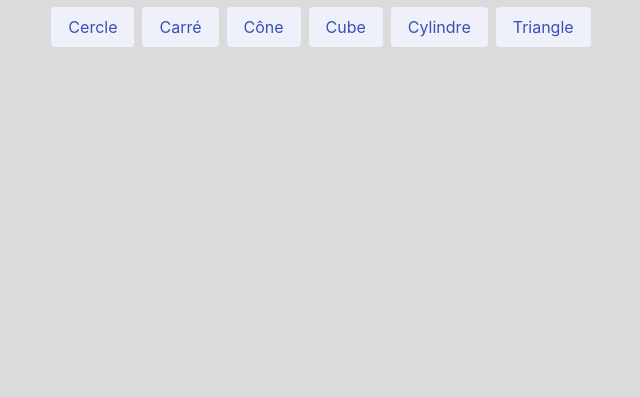
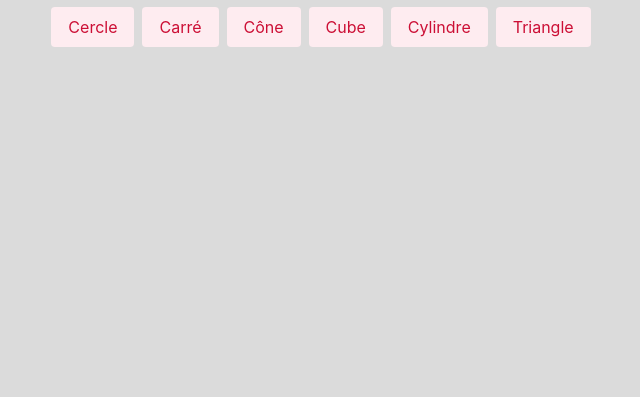
Before and after one commit to KevoWaZ/Calculateur-main, a plain HTML site: page index.html in a window 1280 px wide. Shown: the part 403-800 px from the top of the page, without its empty margins (323-963 px from the left). Drawn offline with Linux system fonts and the light colour scheme.

Commit message:
Update index.html

```diff
--- a/index.html
+++ b/index.html
@@ -24,12 +24,12 @@
     <h1 class="title"> Mes calculateurs</h1>
 
     <div class="buttons is-justify-content-center">
-        <a href="https://kevowaz.github.io/Calculateur-Cercle/" class="button is-link is-light">Cercle</a>
-        <a href="https://kevowaz.github.io/Carre/" class="button is-link is-light">Carré</a>
-        <a href="https://kevowaz.github.io/Cones/" class="button is-link is-light">Cône</a>
-        <a href="https://kevowaz.github.io/Cube/" class="button is-link is-light">Cube</a>
-        <a href="https://kevowaz.github.io/Cylindre/" class="button is-link is-light">Cylindre</a>
-        <a href="https://kevowaz.github.io/Triangle/" class="button is-link is-light ml-2">Triangle</a>
+        <a href="https://kevowaz.github.io/Calculateur-Cercle/" class="button is-danger is-light">Cercle</a>
+        <a href="https://kevowaz.github.io/Carre/" class="button is-danger is-light">Carré</a>
+        <a href="https://kevowaz.github.io/Cones/" class="button is-danger is-light">Cône</a>
+        <a href="https://kevowaz.github.io/Cube/" class="button is-danger is-light">Cube</a>
+        <a href="https://kevowaz.github.io/Cylindre/" class="button is-danger is-light">Cylindre</a>
+        <a href="https://kevowaz.github.io/Triangle/" class="button is-danger is-light ml-2">Triangle</a>
     </div>
 
 </body>
```
